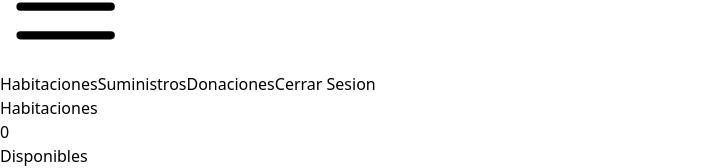
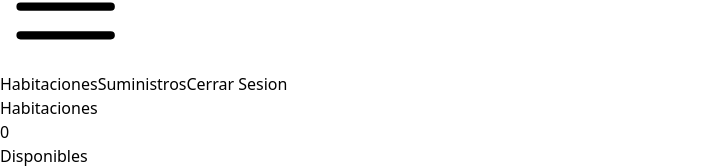
Before and after one commit to KevColomaDev/examen-full-stack-frontend, a React (Vite) app: page /habitaciones in a window 1280 px wide. Shown: the part 407-575 px from the top of the page, without its empty margins (0-723 px from the left). Built offline with nearby package versions, Linux system fonts and the light colour scheme; no server answers.

Commit message:
fix: hide donaciones

```diff
--- a/src/components/Header.jsx
+++ b/src/components/Header.jsx
@@ -43,9 +43,9 @@ export function Header() {
           <a href="suministros" className="text-sm font-semibold leading-6 text-gray-900 px-2 py-1">
             Suministros
           </a>
-          <a href="#" className="text-sm font-semibold leading-6 text-gray-900 px- py-1 hover: selection:text-sky-700">
+          {/* <a href="#" className="text-sm font-semibold leading-6 text-gray-900 px- py-1 hover: selection:text-sky-700">
             Donaciones
-          </a>
+          </a> */}
           {
             isAuthenticated === true ? (
               <a href='login' className="text-sm font-semibold leading-6 text-white bg-sky-700 rounded-md px-2 py-1 " onClick={logout}>Cerrar Sesion</a>
@@ -93,12 +93,12 @@ export function Header() {
                 >
                   Suministros
                 </a>
-                <a
+                {/* <a
                   href="#"
                   className="-mx-3 block rounded-lg px-3 py-2 text-base font-semibold leading-7 text-gray-900 hover:bg-gray-50"
                 >
                   Donaciones
-                </a>
+                </a> */}
               </div>
               <div className="py-6">
                 {
```
